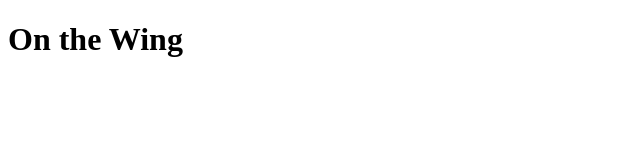
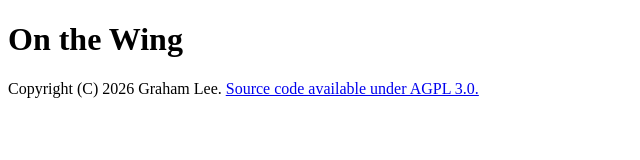
Before and after one commit to iamleeg/onthewing, a plain HTML site: page Main.wo/Main.html in a window 1280 px wide. Shown: the whole page, without its empty margins (0-640 px from the left). Drawn offline with Linux system fonts and the light colour scheme.

Commit message:
Add a copyright footer.
Signed-off-by: Graham Lee <grahamlee@acm.org>

```diff
--- a/Main.wo/Main.html
+++ b/Main.wo/Main.html
@@ -7,6 +7,8 @@
 
 <body>
     <h1>On the Wing</h1>
+    <footer>Copyright (C) 2026 Graham Lee. <a href="https://codeberg.org/leeg/onthewing">Source code available under
+            AGPL 3.0.</a></footer>
 </body>
 
 </html>
```
